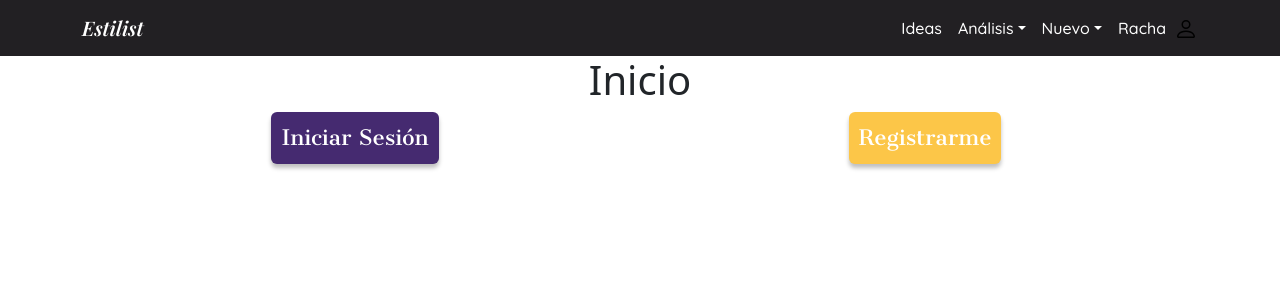
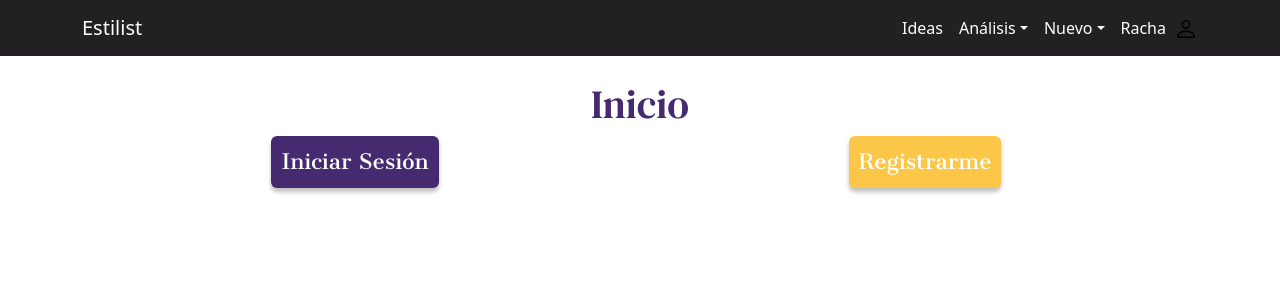
Before and after one commit to Estilist/Website, a React (Vite) app: page / in a window 1280 px wide. Shown: the top 300 px of the page. Built offline with nearby package versions, Linux system fonts and the light colour scheme.

Commit message:
Subtitle component

```diff
--- a/src/assets/fonts.css
+++ b/src/assets/fonts.css
@@ -1,8 +1,8 @@
 :root {
-    --marca: 'Playfair Display', arial;
-    --titulo: 'DM Serif Text', arial;
-    --subtitulo: 'DM Serif Text Regular', arial;
-    --texto: 'Quicksand', arial;
+    --marca-font: 'Playfair Display', arial;
+    --titulo-font: 'DM Serif Text', arial;
+    --subtitulo-font: 'DM Serif Text Regular', arial;
+    --texto-font: 'Quicksand', arial;
     --boton-font: 'Cantata One', arial;
 }
 
--- /dev/null
+++ b/src/components/PageTitle.jsx
@@ -0,0 +1,26 @@
+import { Row, Col } from 'react-bootstrap';
+import PropTypes from 'prop-types';
+
+const PageTitle = ({ children }) => {
+    const customStyle = {
+        fontSize: '40px',
+        fontFamily: 'var(--subtitulo-font)',
+        color: 'var(--boton)'
+    };
+
+    return (
+        <Row className="justify-content-md-center">
+            <Col md="auto">
+                <h1 style={customStyle}>
+                    {children}
+                </h1>
+            </Col>
+        </Row>
+    );
+};
+
+PageTitle.propTypes = {
+    children: PropTypes.node,
+};
+
+export default PageTitle;
--- a/src/pages/InicioPage.jsx
+++ b/src/pages/InicioPage.jsx
@@ -1,21 +1,17 @@
 import { useNavigate } from 'react-router-dom';
 import PrimaryButton from "../components/PrimaryButton";
-import { Col, Container, Row } from 'react-bootstrap';
+import { Col, Row } from 'react-bootstrap';
 import SecondaryButton from '../components/SecondaryButton';
+import PageTitle from '../components/PageTitle';
 
 const InicioPage = () => {
     const navigate = useNavigate();
 
     return (
         <>
+            {/* Botón de Iniciar Sesión y Registrarme */}
+            <PageTitle>Inicio</PageTitle>
 
-            {/* Botón de Iniciar Sesión y Registrarme */}
-            <Container className="text-center mt-5s">
-                <Row>
-                        <Col>
-                        <h1>Inicio</h1>
-                        </Col>
-                </Row>
             <Row>
                 <Col>
                     <PrimaryButton onClick={() => navigate('/login')}>
@@ -28,7 +24,6 @@ const InicioPage = () => {
                     </SecondaryButton>
                 </Col>
             </Row>
-            </Container>
         </>
     );
 };
--- a/src/routes/Root.jsx
+++ b/src/routes/Root.jsx
@@ -1,11 +1,14 @@
 import { Outlet } from "react-router-dom";
 import Header from "../components/Header";
+import { Container } from "react-bootstrap";
 
 export default function Root() {
     return (
         <>
             <Header />
-            <Outlet />
+            <Container className="text-center mt-4">
+                <Outlet />
+            </Container>
         </>
     )
 }
```
Lines whose indentation alone changed are shown as unchanged.
